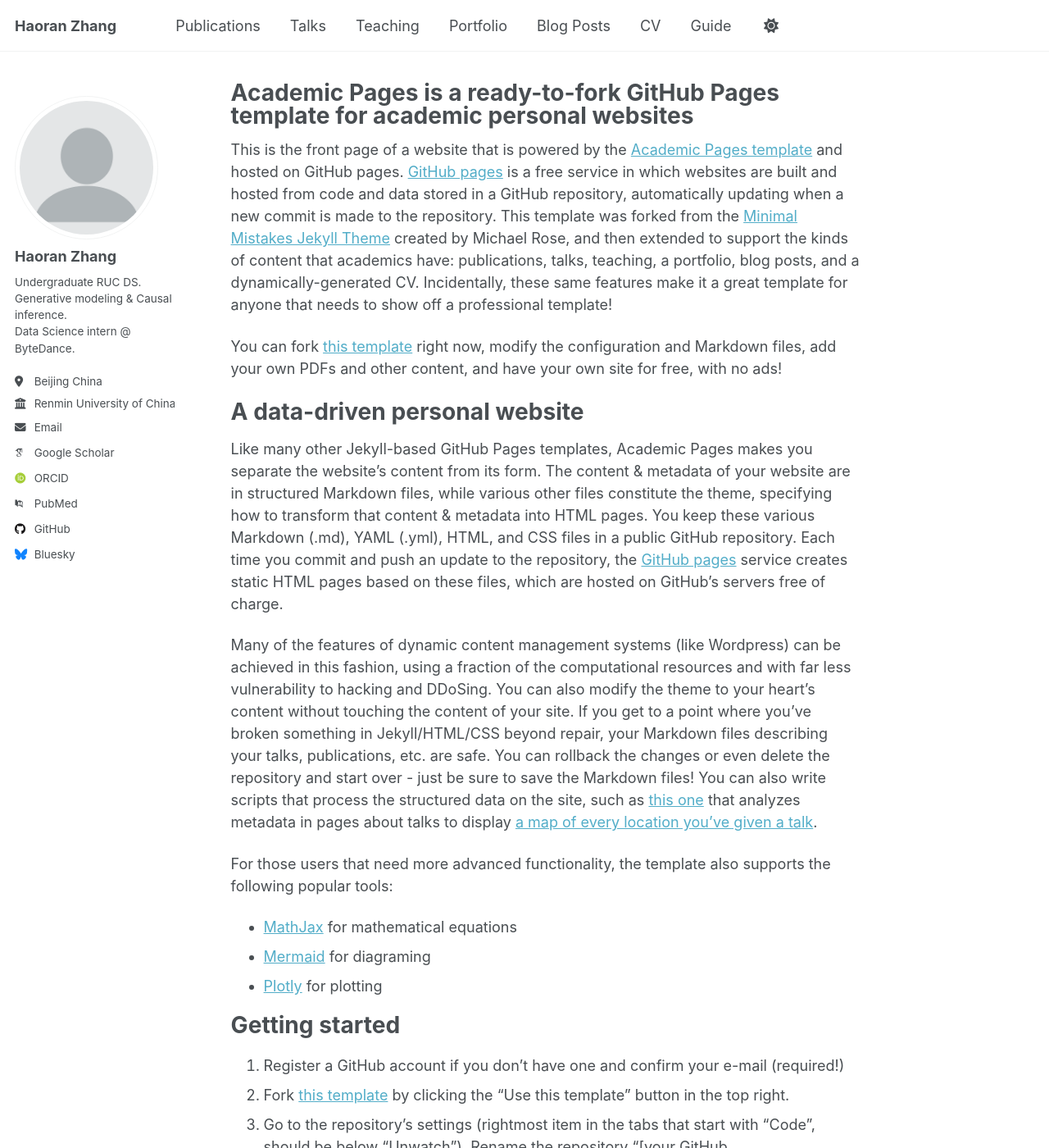
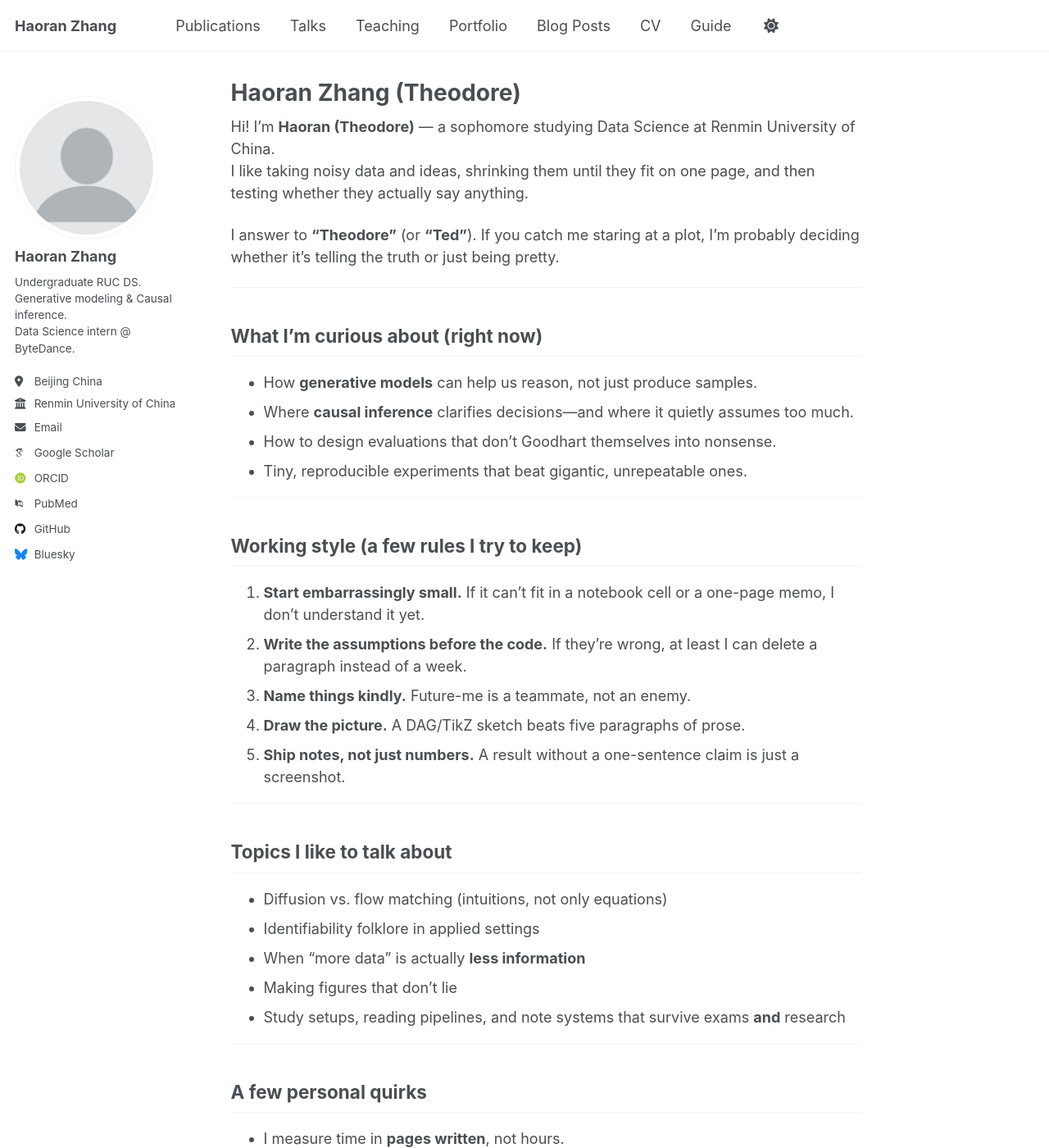
Before and after one commit to wuwufufu/wuwufufu.github.io, a Jekyll site: the page built from _pages/about.md, in a window 1280 px wide and 1400 px high. Shown: the whole window at 82% size. Built offline with Jekyll 4.4.1, drawn with Linux system fonts in a browser that asks for light colours; some web fonts are replaced; a script that is not in the unit is left out; some of the changed text lies outside the part shown.

Commit message:
Update about.md

```diff
--- a/_pages/about.md
+++ b/_pages/about.md
@@ -1,56 +1,49 @@
 ---
 permalink: /
-title: "Academic Pages is a ready-to-fork GitHub Pages template for academic personal websites"
+title: "Haoran Zhang (Theodore)"
+layout: single
 author_profile: true
-redirect_from:
-  - /about/
-  - /about.html
 ---
 
-This is the front page of a website that is powered by the [Academic Pages template](https://github.com/academicpages/academicpages.github.io) and hosted on GitHub pages. [GitHub pages](https://pages.github.com) is a free service in which websites are built and hosted from code and data stored in a GitHub repository, automatically updating when a new commit is made to the repository. This template was forked from the [Minimal Mistakes Jekyll Theme](https://mmistakes.github.io/minimal-mistakes/) created by Michael Rose, and then extended to support the kinds of content that academics have: publications, talks, teaching, a portfolio, blog posts, and a dynamically-generated CV. Incidentally, these same features make it a great template for anyone that needs to show off a professional template!
+Hi! I’m **Haoran (Theodore)** — a sophomore studying Data Science at Renmin University of China.
+I like taking noisy data and ideas, shrinking them until they fit on one page, and then testing whether they actually say anything.
 
- You can fork [this template](https://github.com/academicpages/academicpages.github.io) right now, modify the configuration and Markdown files, add your own PDFs and other content, and have your own site for free, with no ads!
+I answer to **“Theodore”** (or **“Ted”**). If you catch me staring at a plot, I’m probably deciding whether it’s telling the truth or just being pretty.
 
-A data-driven personal website
-======
-Like many other Jekyll-based GitHub Pages templates, Academic Pages makes you separate the website's content from its form. The content & metadata of your website are in structured Markdown files, while various other files constitute the theme, specifying how to transform that content & metadata into HTML pages. You keep these various Markdown (.md), YAML (.yml), HTML, and CSS files in a public GitHub repository. Each time you commit and push an update to the repository, the [GitHub pages](https://pages.github.com/) service creates static HTML pages based on these files, which are hosted on GitHub's servers free of charge.
+---
 
-Many of the features of dynamic content management systems (like Wordpress) can be achieved in this fashion, using a fraction of the computational resources and with far less vulnerability to hacking and DDoSing. You can also modify the theme to your heart's content without touching the content of your site. If you get to a point where you've broken something in Jekyll/HTML/CSS beyond repair, your Markdown files describing your talks, publications, etc. are safe. You can rollback the changes or even delete the repository and start over - just be sure to save the Markdown files! You can also write scripts that process the structured data on the site, such as [this one](https://github.com/academicpages/academicpages.github.io/blob/master/talkmap.ipynb) that analyzes metadata in pages about talks to display [a map of every location you've given a talk](https://academicpages.github.io/talkmap.html).
+## What I’m curious about (right now)
+- How **generative models** can help us reason, not just produce samples.
+- Where **causal inference** clarifies decisions—and where it quietly assumes too much.
+- How to design evaluations that don’t Goodhart themselves into nonsense.
+- Tiny, reproducible experiments that beat gigantic, unrepeatable ones.
 
-For those users that need more advanced functionality, the template also supports the following popular tools:
-- [MathJax](https://www.mathjax.org/) for mathematical equations
-- [Mermaid](https://mermaid.js.org/) for diagraming
-- [Plotly](https://plotly.com/javascript/) for plotting
+---
 
-Getting started
-======
-1. Register a GitHub account if you don't have one and confirm your e-mail (required!)
-1. Fork [this template](https://github.com/academicpages/academicpages.github.io) by clicking the "Use this template" button in the top right.
-1. Go to the repository's settings (rightmost item in the tabs that start with "Code", should be below "Unwatch"). Rename the repository "[your GitHub username].github.io", which will also be your website's URL.
-1. Set site-wide configuration and create content & metadata (see below -- also see [this set of diffs](http://archive.is/3TPas) showing what files were changed to set up [an example site](https://getorg-testacct.github.io) for a user with the username "getorg-testacct")
-1. Upload any files (like PDFs, .zip files, etc.) to the files/ directory. They will appear at https://[your GitHub username].github.io/files/example.pdf.
-1. Check status by going to the repository settings, in the "GitHub pages" section
+## Working style (a few rules I try to keep)
+1. **Start embarrassingly small.** If it can’t fit in a notebook cell or a one-page memo, I don’t understand it yet.
+2. **Write the assumptions before the code.** If they’re wrong, at least I can delete a paragraph instead of a week.
+3. **Name things kindly.** Future-me is a teammate, not an enemy.
+4. **Draw the picture.** A DAG/TikZ sketch beats five paragraphs of prose.
+5. **Ship notes, not just numbers.** A result without a one-sentence claim is just a screenshot.
 
-Site-wide configuration
-------
-The main configuration file for the site is in the base directory in [_config.yml](https://github.com/academicpages/academicpages.github.io/blob/master/_config.yml), which defines the content in the sidebars and other site-wide features. You will need to replace the default variables with ones about yourself and your site's github repository. The configuration file for the top menu is in [_data/navigation.yml](https://github.com/academicpages/academicpages.github.io/blob/master/_data/navigation.yml). For example, if you don't have a portfolio or blog posts, you can remove those items from that navigation.yml file to remove them from the header.
+---
 
-Create content & metadata
-------
-For site content, there is one Markdown file for each type of content, which are stored in directories like _publications, _talks, _posts, _teaching, or _pages. For example, each talk is a Markdown file in the [_talks directory](https://github.com/academicpages/academicpages.github.io/tree/master/_talks). At the top of each Markdown file is structured data in YAML about the talk, which the theme will parse to do lots of cool stuff. The same structured data about a talk is used to generate the list of talks on the [Talks page](https://academicpages.github.io/talks), each [individual page](https://academicpages.github.io/talks/2012-03-01-talk-1) for specific talks, the talks section for the [CV page](https://academicpages.github.io/cv), and the [map of places you've given a talk](https://academicpages.github.io/talkmap.html) (if you run this [python file](https://github.com/academicpages/academicpages.github.io/blob/master/talkmap.py) or [Jupyter notebook](https://github.com/academicpages/academicpages.github.io/blob/master/talkmap.ipynb), which creates the HTML for the map based on the contents of the _talks directory).
+## Topics I like to talk about
+- Diffusion vs. flow matching (intuitions, not only equations)
+- Identifiability folklore in applied settings
+- When “more data” is actually **less information**
+- Making figures that don’t lie
+- Study setups, reading pipelines, and note systems that survive exams **and** research
 
-**Markdown generator**
+---
 
-The repository includes [a set of Jupyter notebooks](https://github.com/academicpages/academicpages.github.io/tree/master/markdown_generator
-) that converts a CSV containing structured data about talks or presentations into individual Markdown files that will be properly formatted for the Academic Pages template. The sample CSVs in that directory are the ones I used to create my own personal website at stuartgeiger.com. My usual workflow is that I keep a spreadsheet of my publications and talks, then run the code in these notebooks to generate the Markdown files, then commit and push them to the GitHub repository.
+## A few personal quirks
+- I measure time in **pages written**, not hours.
+- Coffee for reading, tea for debugging.
+- Favorite keyboard shortcut: **Ctrl/Cmd + F**. If I can’t search it, I’ll forget it.
+- I like proofs with only one clever step—and I try to put it in the middle.
 
-How to edit your site's GitHub repository
-------
-Many people use a git client to create files on their local computer and then push them to GitHub's servers. If you are not familiar with git, you can directly edit these configuration and Markdown files directly in the github.com interface. Navigate to a file (like [this one](https://github.com/academicpages/academicpages.github.io/blob/master/_talks/2012-03-01-talk-1.md) and click the pencil icon in the top right of the content preview (to the right of the "Raw | Blame | History" buttons). You can delete a file by clicking the trashcan icon to the right of the pencil icon. You can also create new files or upload files by navigating to a directory and clicking the "Create new file" or "Upload files" buttons.
+---
 
-Example: editing a Markdown file for a talk
-![Editing a Markdown file for a talk](/images/editing-talk.png)
-
-For more info
-------
-More info about configuring Academic Pages can be found in [the guide](https://academicpages.github.io/markdown/), the [growing wiki](https://github.com/academicpages/academicpages.github.io/wiki), and you can always [ask a question on GitHub](https://github.com/academicpages/academicpages.github.io/discussions). The [guides for the Minimal Mistakes theme](https://mmistakes.github.io/minimal-mistakes/docs/configuration/) (which this theme was forked from) might also be helpful.
+- **WeChat:** [QR code](/images/wechat_qr.png){:target="_blank" rel="noopener"}
```
